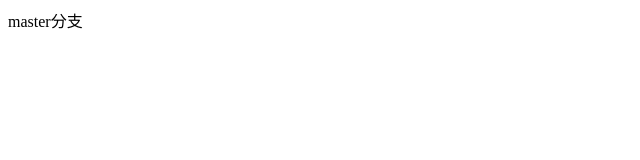
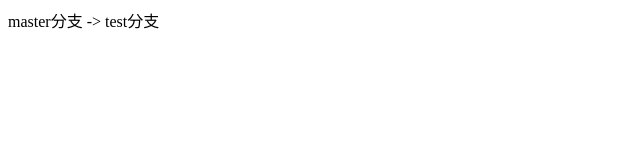
Before and after one commit to white-007/git-study, a plain HTML site: page index.html in a window 1280 px wide. Shown: the full height of the page, 0-640 px from the left. Drawn offline with Linux system fonts and the light colour scheme.

Commit message:
update test.

```diff
--- a/index.html
+++ b/index.html
@@ -6,6 +6,6 @@
   <title>Document</title>
 </head>
 <body>
-  <div>master分支</div>
+  <div>master分支 -> test分支</div>
 </body>
 </html>
```
